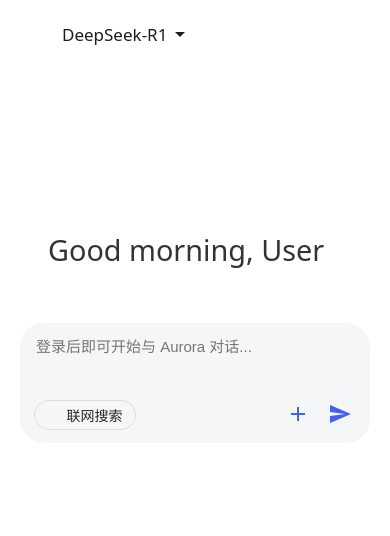
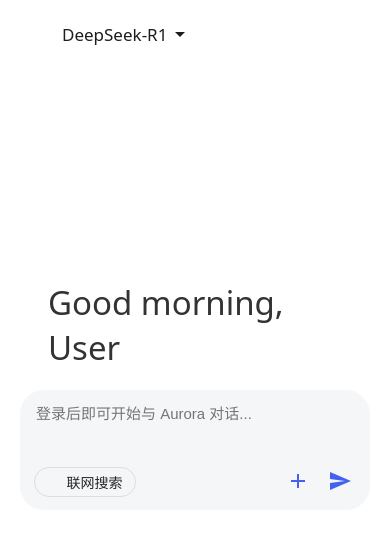
Before and after one commit to huanyan434/Aurora, a Flask app: template app/templates/chat/index.html in a window 390 px wide. Shown: the top 536 px of the page. Run offline with Flask 3, Linux system fonts and the light colour scheme; the template is opened without the code that fills it, so the values that code supplies are empty; some libraries are stand-ins or nearby versions; some web fonts are replaced.

Commit message:
fix(UI): 修复一些界面问题，同时优化界面布局

```diff
--- a/app/static/css/auth.css
+++ b/app/static/css/auth.css
@@ -30,7 +30,7 @@ body {
     display: flex;
     justify-content: center;
     align-items: center;
-    min-height: 100vh;
+    height: 100dvh;
     padding: 20px;
 }
 
@@ -41,7 +41,8 @@ body {
     border-radius: 20px;
     box-shadow: 0 10px 30px rgba(0, 0, 0, 0.05);
     width: 49.44%;
-    /* max-width: 61.8%; */
+    min-width: 330px;
+    max-width: 700px;
     transition: all 0.3s ease;
 }
 
--- a/app/static/css/chat.css
+++ b/app/static/css/chat.css
@@ -3187,7 +3187,13 @@ body.dark .au-tooltip {
 }
 
 .input-area {
-    top: 18rem;
+    top: 43%;
+}
+
+@media (max-width: 768px) {
+    .input-area {
+        top: calc(35dvh + 60px);
+    }
 }
 
 /* message-input-wrapper 样式 */
```
Also changed, not shown: app/static/js/chat.js.
